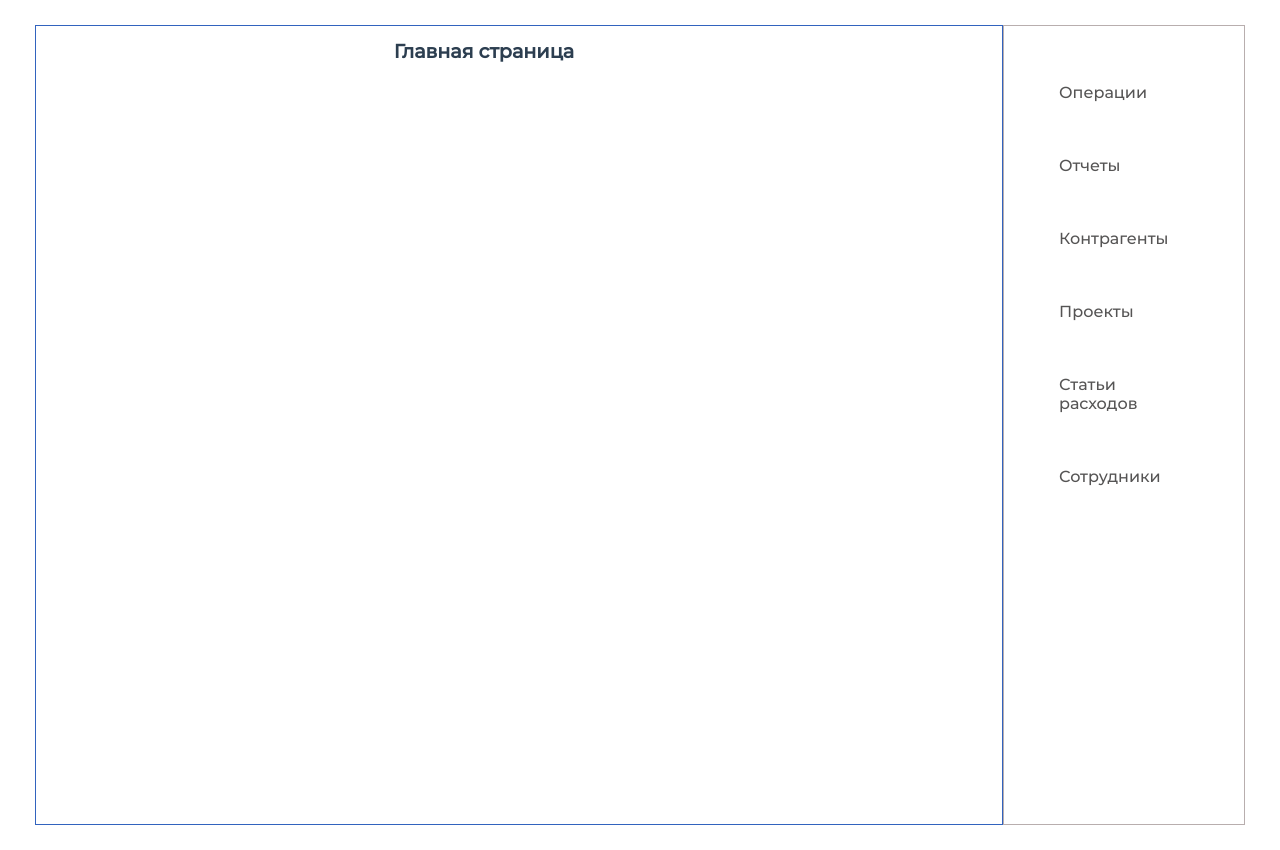
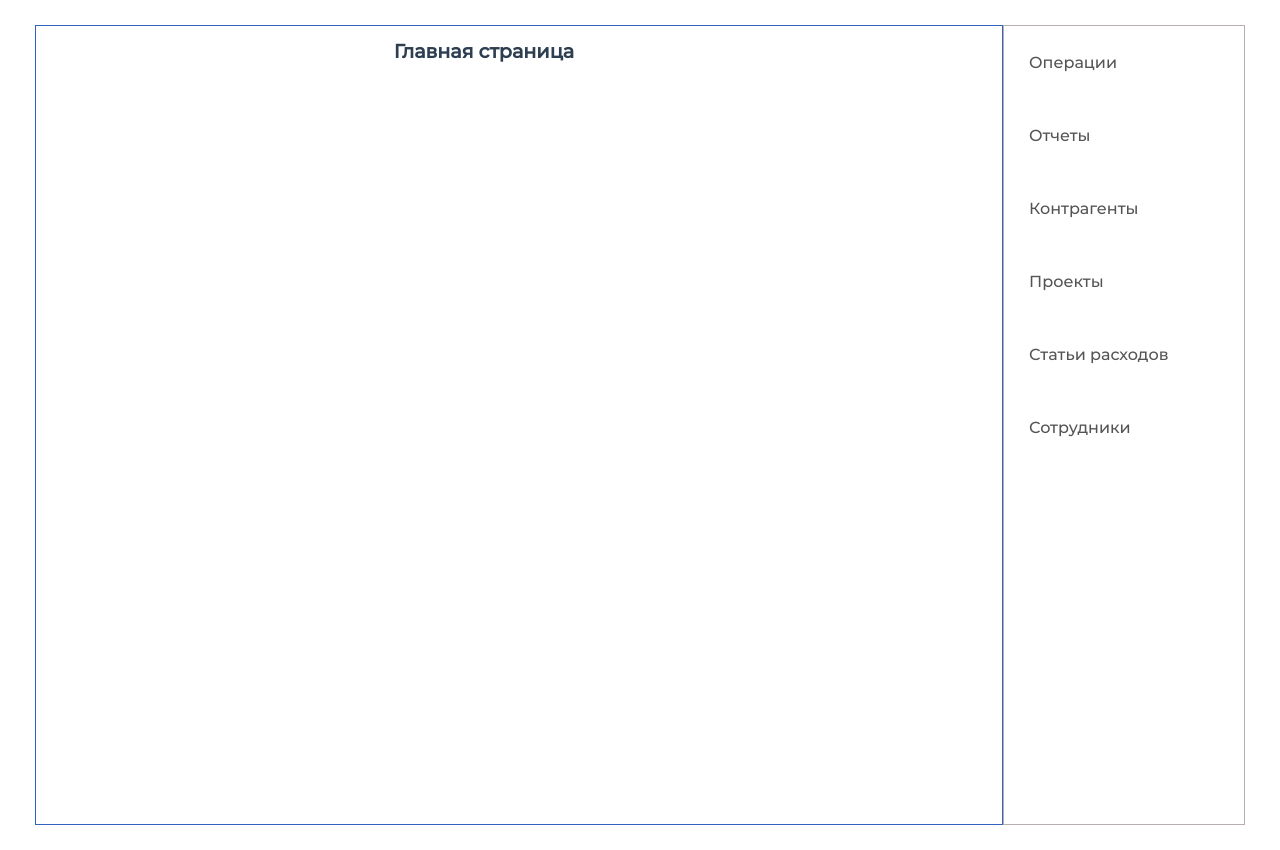
Before and after one commit to tsindiaikinal/fin-managment, a Vue app: page / in a window 1280 px wide. Built offline with nearby package versions, Linux system fonts and the light colour scheme.

Commit message:
[App.vue] add containers components

```diff
--- a/src/App.vue
+++ b/src/App.vue
@@ -33,17 +33,11 @@ export default {
 .app-container {
   display: flex;
   justify-content: space-between;
-  align-items: center;
   padding: 25px 35px;
 }
 
 nav {
-  padding: 30px;
-
   a {
-    font-weight: bold;
-    color: #2e2e2e;
-
     &.router-link-exact-active {
       color: #42b983;
     }
```
